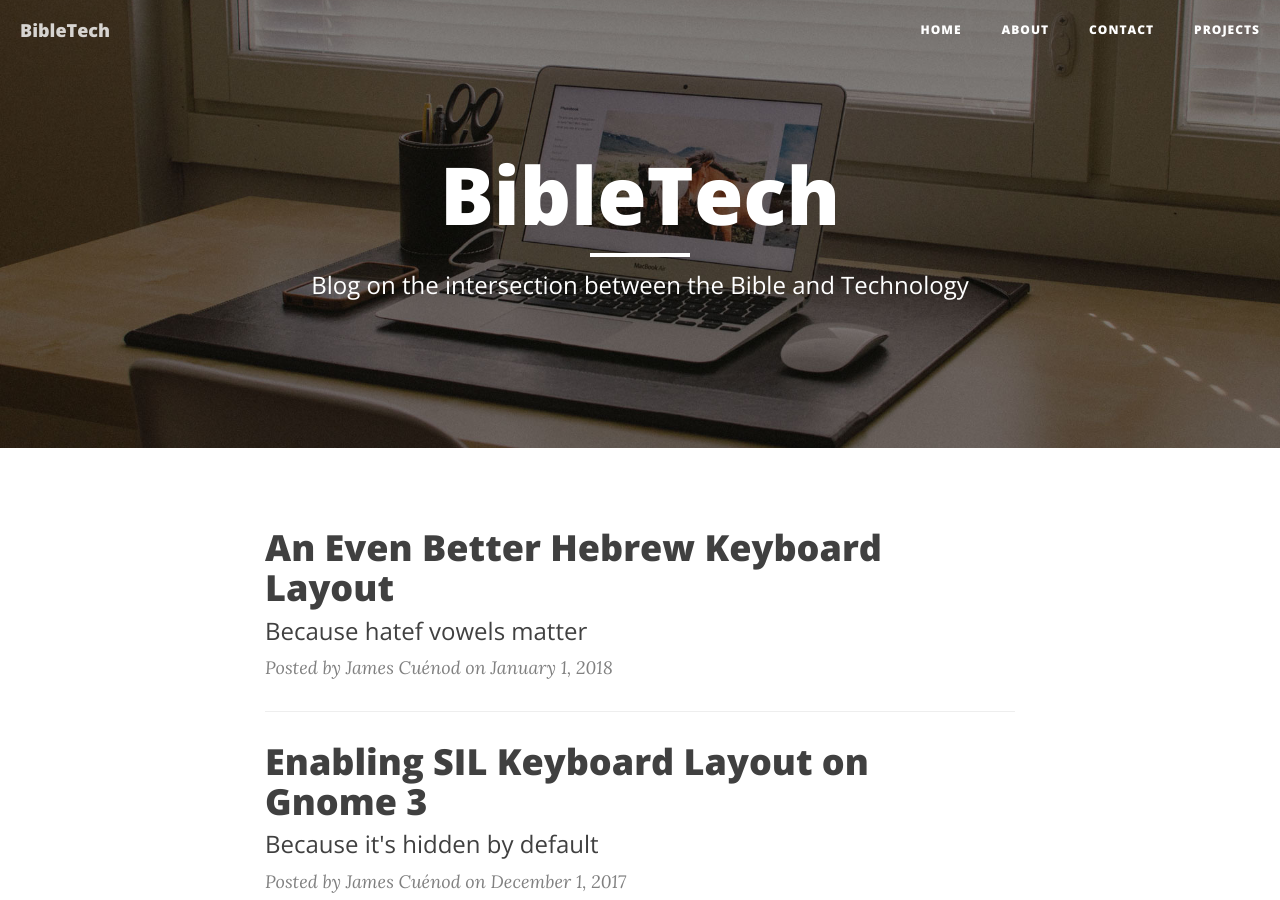
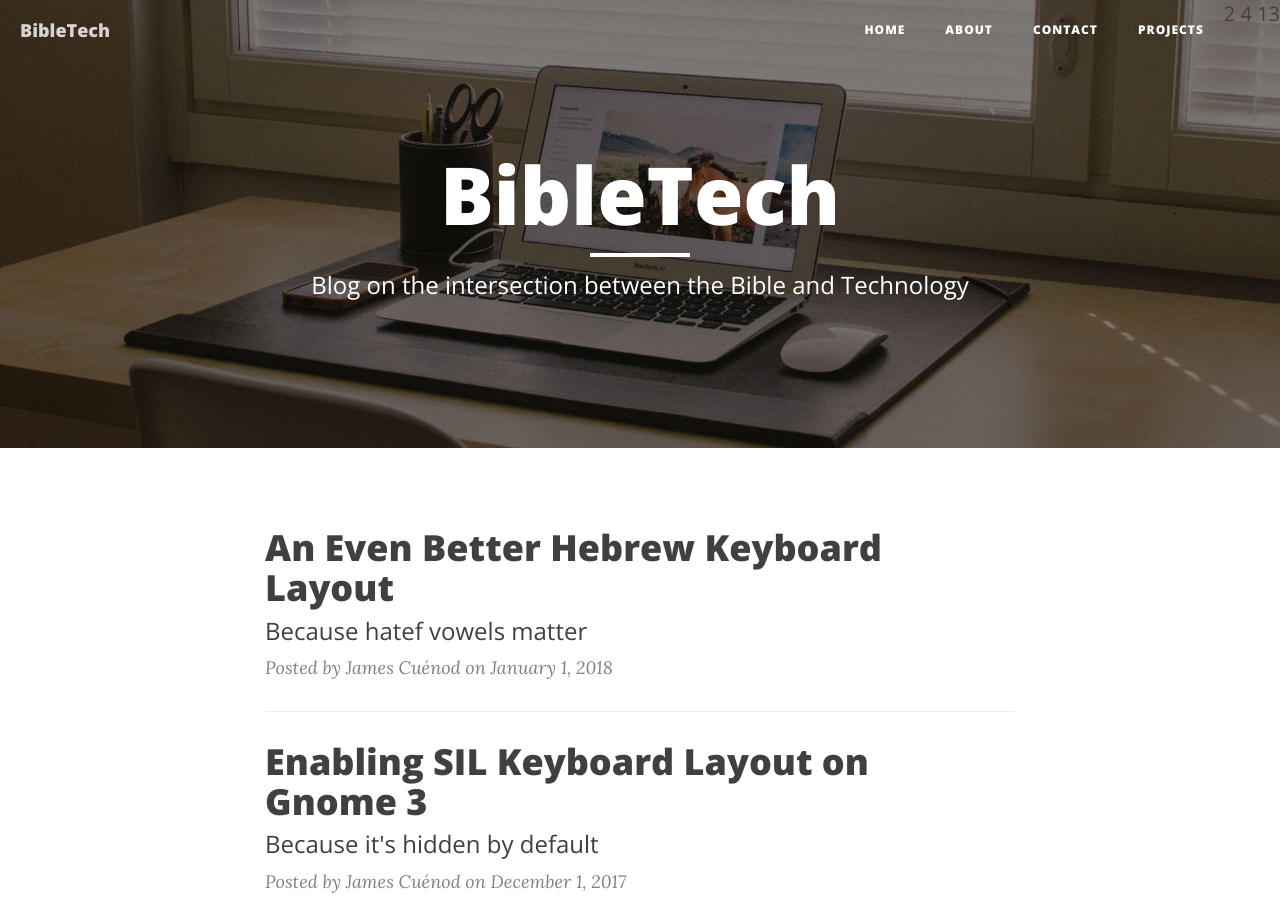
Before and after one commit to jcuenod/bibletech, a Jekyll site: the page built from index.html, in a window 1280 px wide and 900 px high. Built offline with Jekyll 4.4.1, drawn with Linux system fonts in a browser that asks for light colours; nearby versions of some CDN libraries; the list of posts is cut into pages by our own code.

Commit message:
testing order variable

```diff
--- a/_includes/nav.html
+++ b/_includes/nav.html
@@ -18,7 +18,7 @@
                 <li>
                     <a href="{{ site.baseurl }}/">Home</a>
                 </li>
-                {% for page in (site.pages | sort: order) %}{% if page.title %}
+                {% for page in (site.pages | sort: 'order') %}{{ page.order }}{% if page.title %}
 				{% if page.url != '/404.html' %}
                 <li>
                     <a href="{{ page.url | prepend: site.baseurl }}">{{ page.title }}</a>
```
